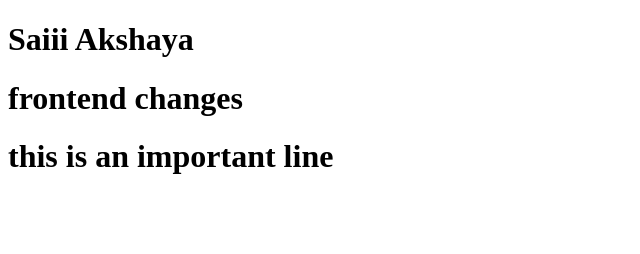
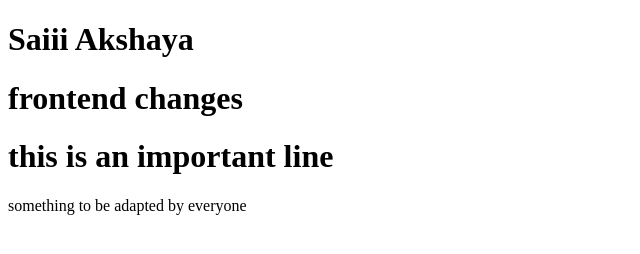
Before and after one commit to Sai2003hub/samplerepo, a plain HTML site: page index.html in a window 1280 px wide. Shown: the whole page, without its empty margins (0-640 px from the left). Drawn offline with Linux system fonts and the light colour scheme.

Commit message:
Update index.html

```diff
--- a/index.html
+++ b/index.html
@@ -9,5 +9,6 @@
     <h1>Saiii Akshaya</h1>
     <h1>frontend changes</h1>
     <h1>this is an important line</h1>
+    something to be adapted by everyone
 </body>
 </html>
```
